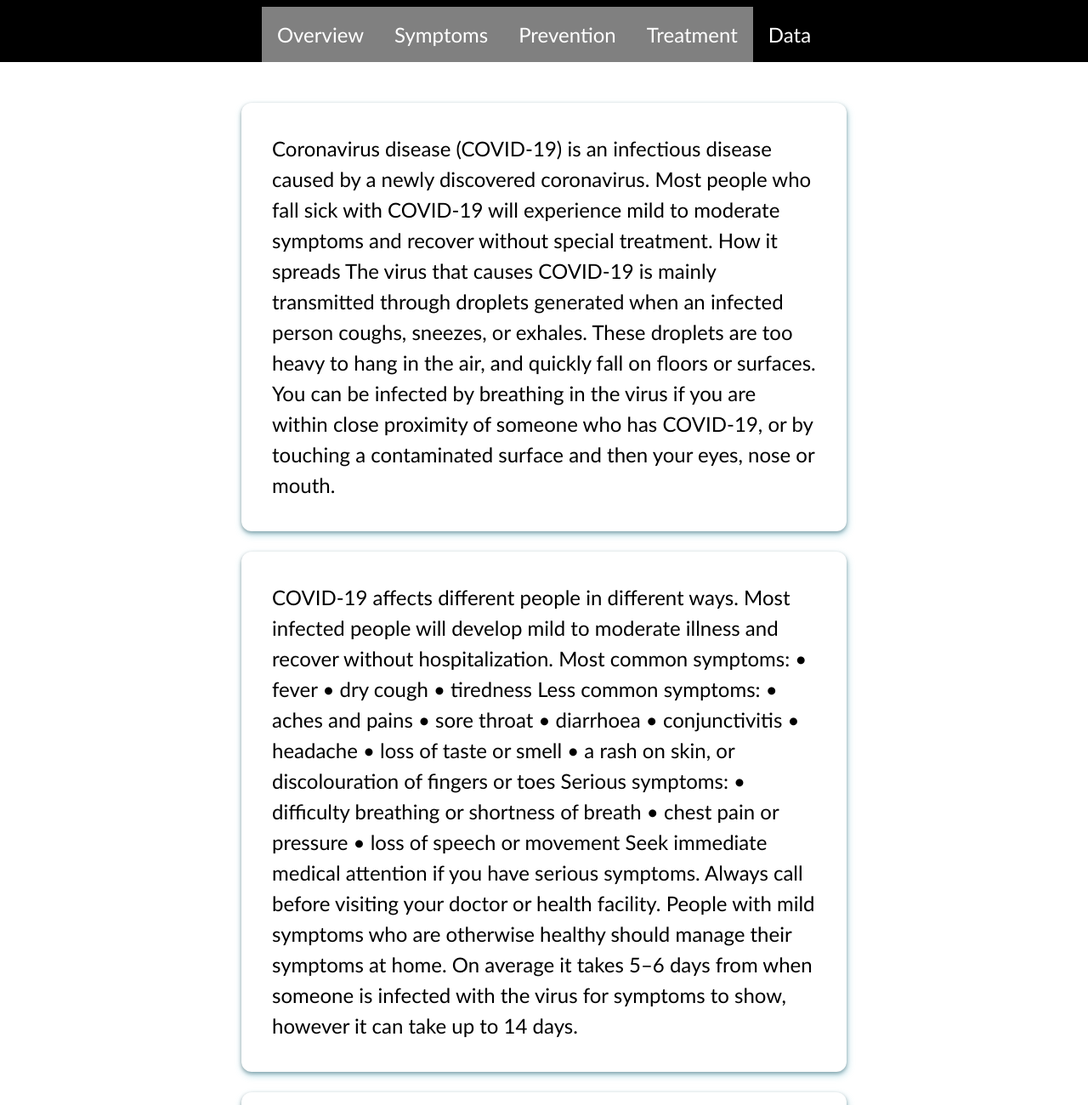
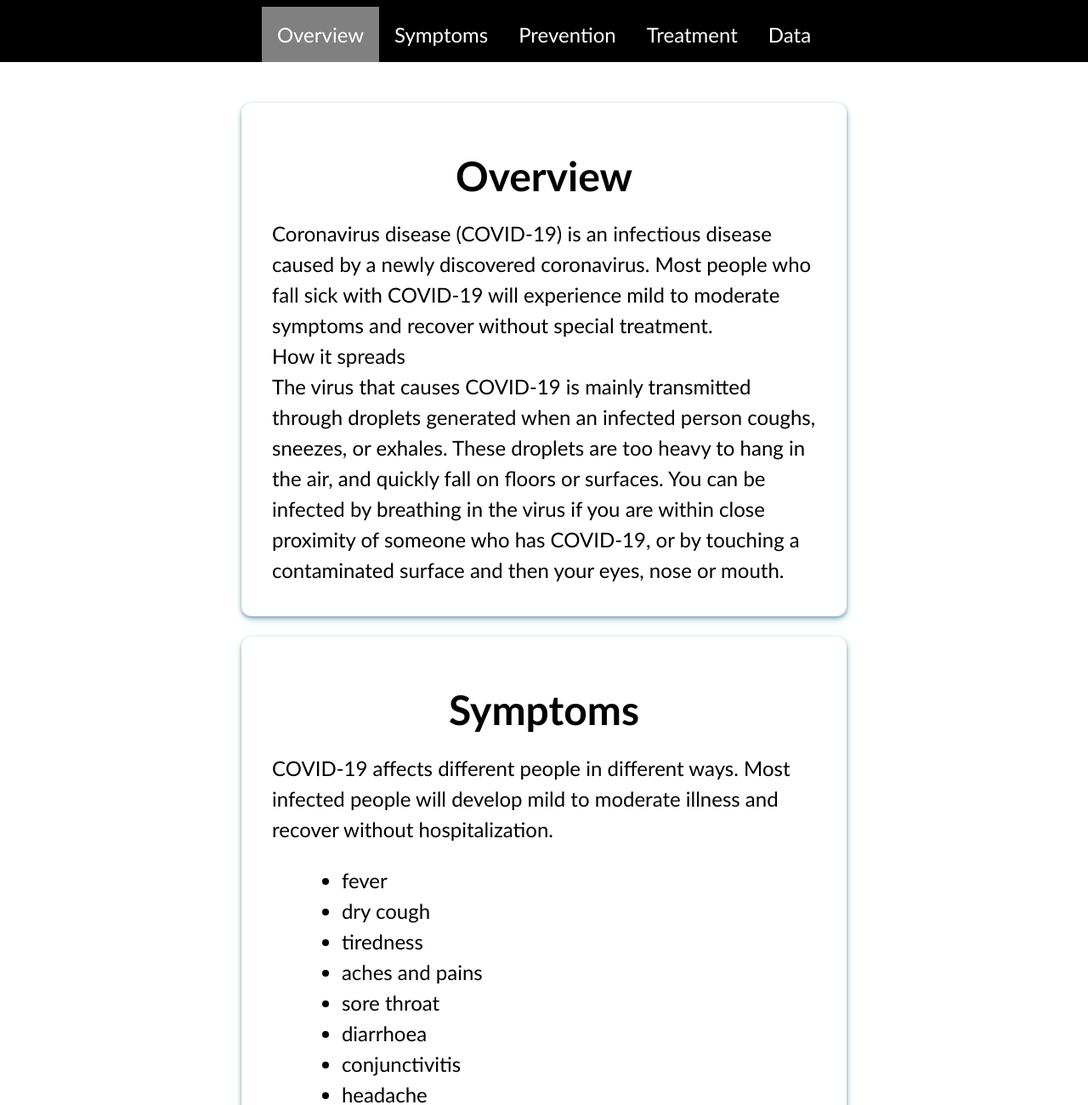
Before and after one commit to untrulynoxiusmj/Covid-19_Statistics, a plain HTML site: page test.html in a window 1280 px wide. Shown: the part 100-1400 px from the top of the page at 85% size. Drawn offline with nearby package versions, Linux system fonts and the light colour scheme; no server answers.

Commit message:
structure

```diff
--- a/test.html
+++ b/test.html
@@ -32,8 +32,8 @@
         }
 
         .all{
-            /* display: flex; */
-            /* position: ; */
+            display: flex;
+            flex-wrap: wrap;
             margin: 10rem;
             justify-content: center;
             align-items: center;
@@ -91,6 +91,9 @@
             .secondary{
                 display: none !important;
             }
+            .w{
+                width: 25%;
+            }
         }
 
         @media (max-width: 1000px){
@@ -98,11 +101,13 @@
         .options{
             display: none;
         }
+
             .all{
                 flex-direction: column;
                 margin: 0 auto;
                 align-items: center;
                 justify-content: center;
+                /* width: 50%; */
             }
             /* .navBar{
                 display: none;
@@ -180,7 +185,7 @@
 
             <div class="options ">
                 <!-- <div class="pad information">Information</div> -->
-                <div class="overview pad">Overview</div>
+                <div class="overview pad"> Overview </div>
                 <div class="symptoms pad">Symptoms</div>
                 <div class="pad prevention">Prevention</div>
                 <div class="pad treatment">Treatment</div>
@@ -191,94 +196,92 @@
         </div>
 
 
-        <!-- <div class="top" hidden>
-            <img class="menu" src="menu.png" alt="" >
-            <div class="heading">
-                COVID-19
-            </div>
-        </div> -->
-
-
-
-                <div class=" over box">
+                <div class=" over box" id ="o">
+                    <h1>Overview</h1>
                     Coronavirus disease (COVID-19) is an infectious disease caused by a newly discovered coronavirus.
                     Most people who fall sick with COVID-19 will experience mild to moderate symptoms and recover without special treatment.
-How it spreads
+                    <br>How it spreads<br>
                     The virus that causes COVID-19 is mainly transmitted through droplets generated when an infected person coughs, sneezes, or exhales. These droplets are too heavy to hang in the air, and quickly fall on floors or surfaces.
                     You can be infected by breathing in the virus if you are within close proximity of someone who has COVID-19, or by touching a contaminated surface and then your eyes, nose or mouth.
+                </div>
 
+                <div class="symp box" id = "s">
+                    <h1>Symptoms</h1>
+                    COVID-19 affects different people in different ways. Most infected people will develop mild to moderate illness and recover without hospitalization.
+                    <br>
+                    <ul>
+                    <li>fever</li>
+                    <li>dry cough</li>
+                    <li>tiredness</li>
+                    <li>aches and pains</li>
+                    <li>sore throat</li>
+                    <li>diarrhoea</li>
+                    <li>conjunctivitis</li>
+                    <li>headache</li>
+                    <li>loss of taste or smell</li>
+                    <li>a rash on skin, or discolouration of fingers or toes</li>
 
-
-                </div>
-                <div class="symp box">
-                    COVID-19 affects different people in different ways. Most infected people will develop mild to moderate illness and recover without hospitalization.
-Most common symptoms:
-• fever
-• dry cough
-• tiredness
-Less common symptoms:
-• aches and pains
-• sore throat
-• diarrhoea
-• conjunctivitis
-• headache
-• loss of taste or smell
-• a rash on skin, or discolouration of fingers or toes
-Serious symptoms:
-• difficulty breathing or shortness of breath
-• chest pain or pressure
-• loss of speech or movement
+                    <li>difficulty breathing or shortness of breath</li>
+                    <li>chest pain or pressure</li>
+                    <li>loss of speech or movement</li>
+                    </ul>
                     Seek immediate medical attention if you have serious symptoms. Always call before visiting your doctor or health facility.
                     People with mild symptoms who are otherwise healthy should manage their symptoms at home.
                     On average it takes 5–6 days from when someone is infected with the virus for symptoms to show, however it can take up to 14 days.
 
-                    </div><div class="prev box">
-
+                    </div><div class="prev box" id = "p">
+                        <h1>Prevention</h1>
                         Protect yourself and others around you by knowing the facts and taking appropriate precau
                         tions. Follow advice provided by your local public health agency.
                         To prevent the spread of COVID-19:
-• Clean your hands often. Use soap and water, or an alcohol-based hand rub.
-• Maintain a safe distance from anyone who is coughing or sneezing.
-• Don’t touch your eyes, nose or mouth.
-• Cover your nose and mouth with your bent elbow or a tissue when you cough or sneeze.
-• Stay home if you feel unwell.
-• If you have a fever, cough and difficulty breathing, seek medical attention. Call in advance.
-• Follow the directions of your local health authority.
-Avoiding unneeded visits to medical facilities allows healthcare systems to operate more effectively, therefore protecting you and others.
-
+                        <ul>
+                        <li>Clean your hands often. Use soap and water, or an alcohol-based hand rub.</li>
+                        <li>Maintain a safe distance from anyone who is coughing or sneezing.</li>
+                        <li> Don’t touch your eyes, nose or mouth.</li>
+                        <li> Cover your nose and mouth with your bent elbow or a tissue when you cough or sneeze.</li>
+                        <li> Stay home if you feel unwell.</li>
+                        <li> If you have a fever, cough and difficulty breathing, seek medical attention. Call in advance.</li>
+                        <li> Follow the directions of your local health authority.</li>
+                        Avoiding unneeded visits to medical facilities allows healthcare systems to operate more effectively, therefore protecting you and others.</li>
+                        </ul>
 
                     </div>
-                </div><div class="trea box">
-
+                <div class="trea box" id = "t">
+                    <h1>Treatment</h1>
 To date, there are no specific vaccines or medicines for COVID-19.
 Treatments are under investigation, and will be tested through clinical trials.
 Self-Care
 If you feel sick you should rest, drink plenty of fluid, and eat nutritious food. Stay in a separate room from other family members, and use a dedicated bathroom if possible. Clean and disinfect frequently touched surfaces.
 Everyone should keep a healthy lifestyle at home. Maintain a healthy diet, sleep, stay active, and make social contact with loved ones through the phone or internet. Children need extra love and attention from adults during difficult times. Keep to regular routines and schedules as much as possible.
 It is normal to feel sad, stressed, or confused during a crisis. Talking to people you trust, such as friends and family, can help. If you feel overwhelmed, talk to a health worker or counsellor.
-                    </div>
-                </div><div class="data all">
+                    </div><div class="data all" id = "a">
+                        <h1>data</h1>
                 </div>
             </div>
 
 
     </body>
     <script>
-        var active = !(document.querySelector(".options").style.display=="");
-        document.querySelector(".menu").addEventListener('click', ()=>{
-            if (active){
-                console.log(document.querySelector(".options").style.display)
+        var active = !(document.querySelector(".options").style.display == "");
+        document.querySelector(".menu").addEventListener("click", () => {
+        if (active) {
+            console.log(document.querySelector(".options").style.display);
             document.querySelector(".options").style.display = "none";
             active = false;
-            }
-            else{
+        } else {
             document.querySelector(".options").style.display = "flex";
             document.querySelector(".secondary").style.display = "none";
             active = true;
         }
-        })
-
-        var op = ['over','symp','prev','trea','data'];
+        });
+        var makeBlack = () => {
+        document.querySelector(".overview").style.backgroundColor = "black";
+        document.querySelector(".symptoms").style.backgroundColor = "black";
+        document.querySelector(".prevention").style.backgroundColor = "black";
+        document.querySelector(".treatment").style.backgroundColor = "black";
+        document.querySelector(".data").style.backgroundColor = "black";
+        };
+        var op = ["over", "symp", "prev", "trea", "data"];
         // for (var ele in op){
         // window.onscroll = () => {
         //     console.log(window.pageYOffset,document.querySelector("."+op[ele]).offsetHeight)
@@ -294,52 +297,96 @@ It is normal to feel sad, stressed, or confused during a crisis. Talking to peop
         //         }
         //     }
         // }
-for (var i=0; i<5; i++){
+        for (var i = 0; i < 5; i++) {
         window.onscroll = () => {
-            console.log(window.pageYOffset,document.querySelector(".over").offsetHeight)
+            console.log(
+            window.pageYOffset,
+            document.querySelector(".over").offsetHeight
+            );
 
-            if (0 <= window.pageYOffset && window.pageYOffset <= document.querySelector(".over").offsetHeight+document.querySelector(".over").offsetTop-document.querySelector(".navbar").offsetHeight){
+            if (
+            0 <= window.pageYOffset &&
+            window.pageYOffset <=
+                document.querySelector(".over").offsetHeight +
+                document.querySelector(".over").offsetTop -
+                document.querySelector(".navbar").offsetHeight
+            ) {
+            makeBlack();
             console.log(document.querySelector(".over").backgroundColor);
             document.querySelector(".overview").style.backgroundColor = "grey";
 
-                if (!active){
+            if (!active) {
                 document.querySelector(".secondary").style.display = "block";
                 document.querySelector(".secondary").innerHTML = "over";
             }
-            }
-            else if (( document.querySelector(".over").offsetHeight+document.querySelector(".over").offsetTop-document.querySelector(".navbar").offsetHeight) <= window.pageYOffset && window.pageYOffset <= document.querySelector(".symp").offsetHeight+document.querySelector(".symp").offsetTop-document.querySelector(".navbar").offsetHeight){
+            } else if (
+            document.querySelector(".over").offsetHeight +
+                document.querySelector(".over").offsetTop -
+                document.querySelector(".navbar").offsetHeight <=
+                window.pageYOffset &&
+            window.pageYOffset <=
+                document.querySelector(".symp").offsetHeight +
+                document.querySelector(".symp").offsetTop -
+                document.querySelector(".navbar").offsetHeight
+            ) {
+            makeBlack();
             document.querySelector(".symptoms").style.backgroundColor = "grey";
-                if (!active){
+            if (!active) {
                 document.querySelector(".secondary").style.display = "block";
                 document.querySelector(".secondary").innerHTML = "symp";
             }
-            }
-            else if (( window.pageYOffset <= document.querySelector(".symp").offsetHeight+document.querySelector(".symp").offsetTop-document.querySelector(".navbar").offsetHeight <= window.pageYOffset && window.pageYOffset <= document.querySelector(".prev").offsetHeight+document.querySelector(".prev").offsetTop-document.querySelector(".navbar").offsetHeight)){
+            } else if (
+            document.querySelector(".symp").offsetHeight +
+                document.querySelector(".symp").offsetTop -
+                document.querySelector(".navbar").offsetHeight <=
+                window.pageYOffset &&
+            window.pageYOffset <=
+                document.querySelector(".prev").offsetHeight +
+                document.querySelector(".prev").offsetTop -
+                document.querySelector(".navbar").offsetHeight
+            ) {
+            makeBlack();
             document.querySelector(".navbar").style.backgroundColor = "black";
             document.querySelector(".prevention").style.backgroundColor = "grey";
-                if (!active){
+            if (!active) {
                 document.querySelector(".secondary").style.display = "block";
                 document.querySelector(".secondary").innerHTML = "prev";
             }
-            }
-            else if (( document.querySelector(".prev").offsetHeight+document.querySelector(".prev").offsetTop-document.querySelector(".navbar").offsetHeight) <= window.pageYOffset && window.pageYOffset <= document.querySelector(".trea").offsetHeight+document.querySelector(".trea").offsetTop-document.querySelector(".trea").offsetHeight){
+            } else if (
+            document.querySelector(".prev").offsetHeight +
+                document.querySelector(".prev").offsetTop -
+                document.querySelector(".navbar").offsetHeight <=
+                window.pageYOffset &&
+            window.pageYOffset <=
+                document.querySelector(".trea").offsetHeight +
+                document.querySelector(".trea").offsetTop -
+                document.querySelector(".trea").offsetHeight
+            ) {
+            makeBlack();
             document.querySelector(".treatment").style.backgroundColor = "grey";
-                if (!active){
+            if (!active) {
                 document.querySelector(".secondary").style.display = "block";
                 document.querySelector(".secondary").innerHTML = "trea";
             }
-            }
-            else if (( document.querySelector(".trea").offsetHeight+document.querySelector(".trea").offsetTop-document.querySelector(".navbar").offsetHeight) <= window.pageYOffset && window.pageYOffset <= document.querySelector(".data").offsetHeight+document.querySelector(".data").offsetTop-document.querySelector(".navbar").offsetHeight){
+            } else if (
+            document.querySelector(".trea").offsetHeight +
+                document.querySelector(".trea").offsetTop -
+                document.querySelector(".navbar").offsetHeight <=
+                window.pageYOffset &&
+            window.pageYOffset <=
+                document.querySelector(".all").offsetHeight +
+                document.querySelector(".all").offsetTop -
+                document.querySelector(".navbar").offsetHeight
+            ) {
+            makeBlack();
             document.querySelector(".data").style.backgroundColor = "grey";
-                if (!active){
+            if (!active) {
                 document.querySelector(".secondary").style.display = "block";
                 document.querySelector(".secondary").innerHTML = "data";
             }
             }
+        };
         }
-}
-
-
 
         var xmlhttp = new XMLHttpRequest();
         url = "https://api.covid19india.org/data.json";
@@ -347,43 +394,39 @@ var xmlhttp = new XMLHttpRequest();
 
         xmlhttp.send();
 
-  xmlhttp.onreadystatechange = function() {
+        xmlhttp.onreadystatechange = function () {
         if (this.readyState == 4 && this.status == 200) {
             var stateAll = JSON.parse(this.responseText);
             console.log(stateAll);
 
             var stateData = stateAll.statewise;
-      for (var i=0; i<stateData.length; i++){
-        var inst = document.createElement("div")
-        inst.className = "box"
+            for (var i = 0; i < stateData.length; i++) {
+            var inst = document.createElement("div");
+            inst.className = "box w";
             inst.innerHTML = stateData[i].state;
             document.querySelector(".all").appendChild(inst);
             var cont = document.createElement("div");
             cont.className = ["flex space-between"];
             var total = document.createElement("div");
             total.innerHTML = stateData[i].confirmed;
-        total.className=["total pad"];
+            total.className = ["total pad"];
             cont.appendChild(total);
             var active = document.createElement("div");
             active.innerHTML = stateData[i].active;
-        active.className="active pad";
+            active.className = "active pad";
             cont.appendChild(active);
             var recovered = document.createElement("div");
             recovered.innerHTML = stateData[i].recovered;
-        recovered.className="recovered pad";
+            recovered.className = "recovered pad";
             cont.appendChild(recovered);
             var deaths = document.createElement("div");
             deaths.innerHTML = stateData[i].deaths;
-        deaths.className="deaths pad";
+            deaths.className = "deaths pad";
             cont.appendChild(deaths);
             inst.appendChild(cont);
             }
         }
-
-  }
-
-
-
+        };
 
     </script>
 </html>
```
Lines whose indentation alone changed are shown as unchanged.
